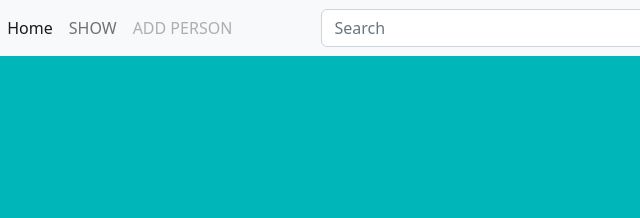
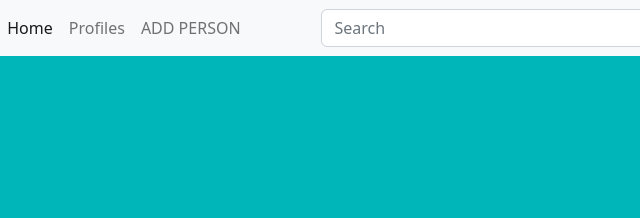
Before and after one commit to sahilmahla/sessional-assessment-2, a plain HTML site: page index.html in a window 1280 px wide. Shown: the top 218 px of the page, 70-710 px from the left. Drawn offline with nearby package versions, Linux system fonts and the light colour scheme; no server answers.

Commit message:
added links

```diff
--- a/index.html
+++ b/index.html
@@ -50,10 +50,10 @@
               <a class="nav-link active" aria-current="page" href="#">Home</a>
             </li>
             <li class="nav-item">
-              <a class="nav-link" href="#">SHOW</a>
+              <a class="nav-link" href="#profile-section">Profiles</a>
             </li>
             <li class="nav-item">
-              <a class="nav-link disabled">ADD PERSON</a>
+              <a class="nav-link " href="#add-person">ADD PERSON</a>
             </li>
           </ul>
           <form class="d-flex" role="search" style="margin-right:340px;">
@@ -107,7 +107,7 @@
 
 
 
-      <section class="container">
+      <section class="container" id="profile-section">
         <div class="page-header">
             <!-- <h1>Material cards demo<br>
                 <small>See full features on <a href="https://github.com/marlenesco/material-cards" target="_blank">Github</a></small></h1> -->
```
